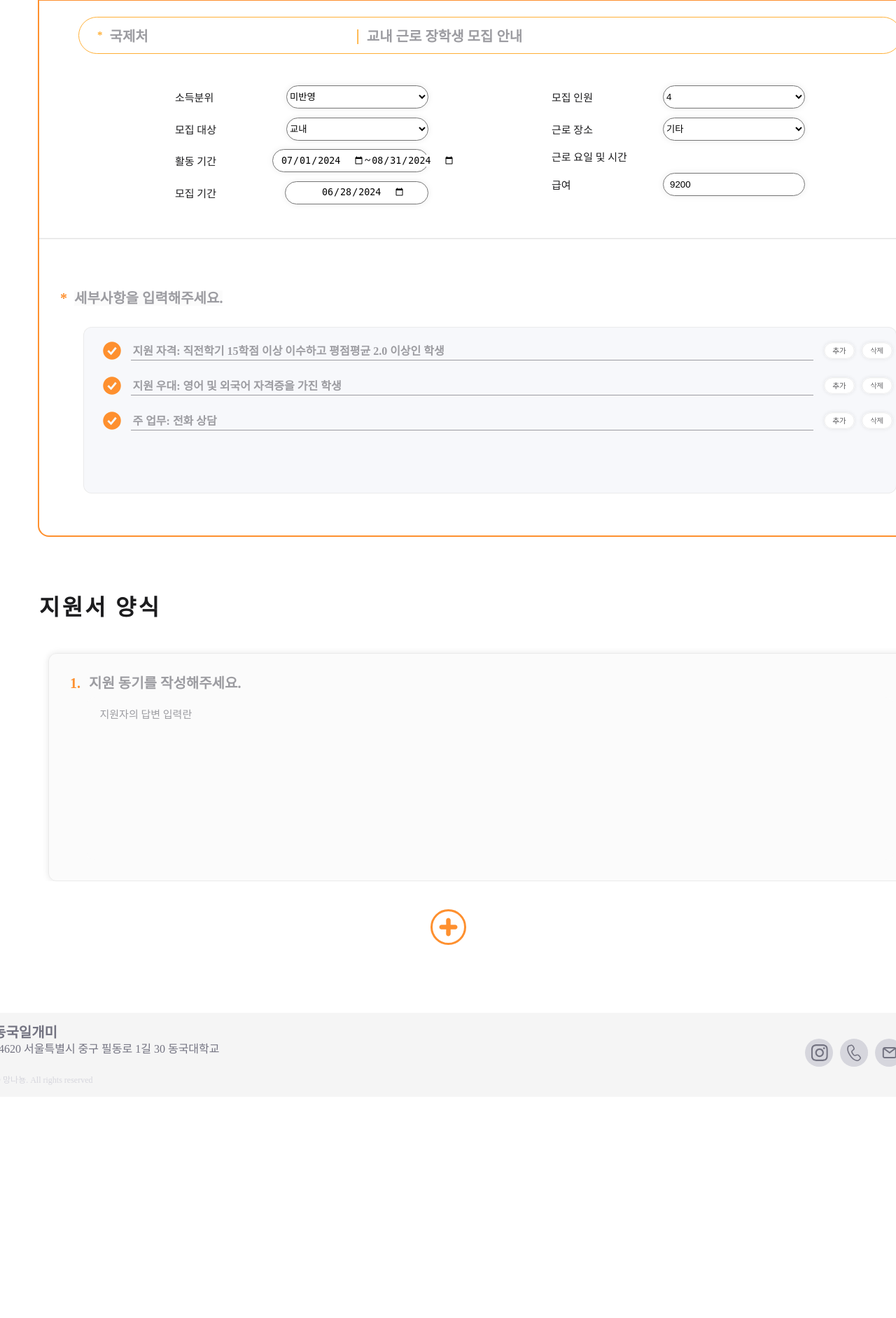
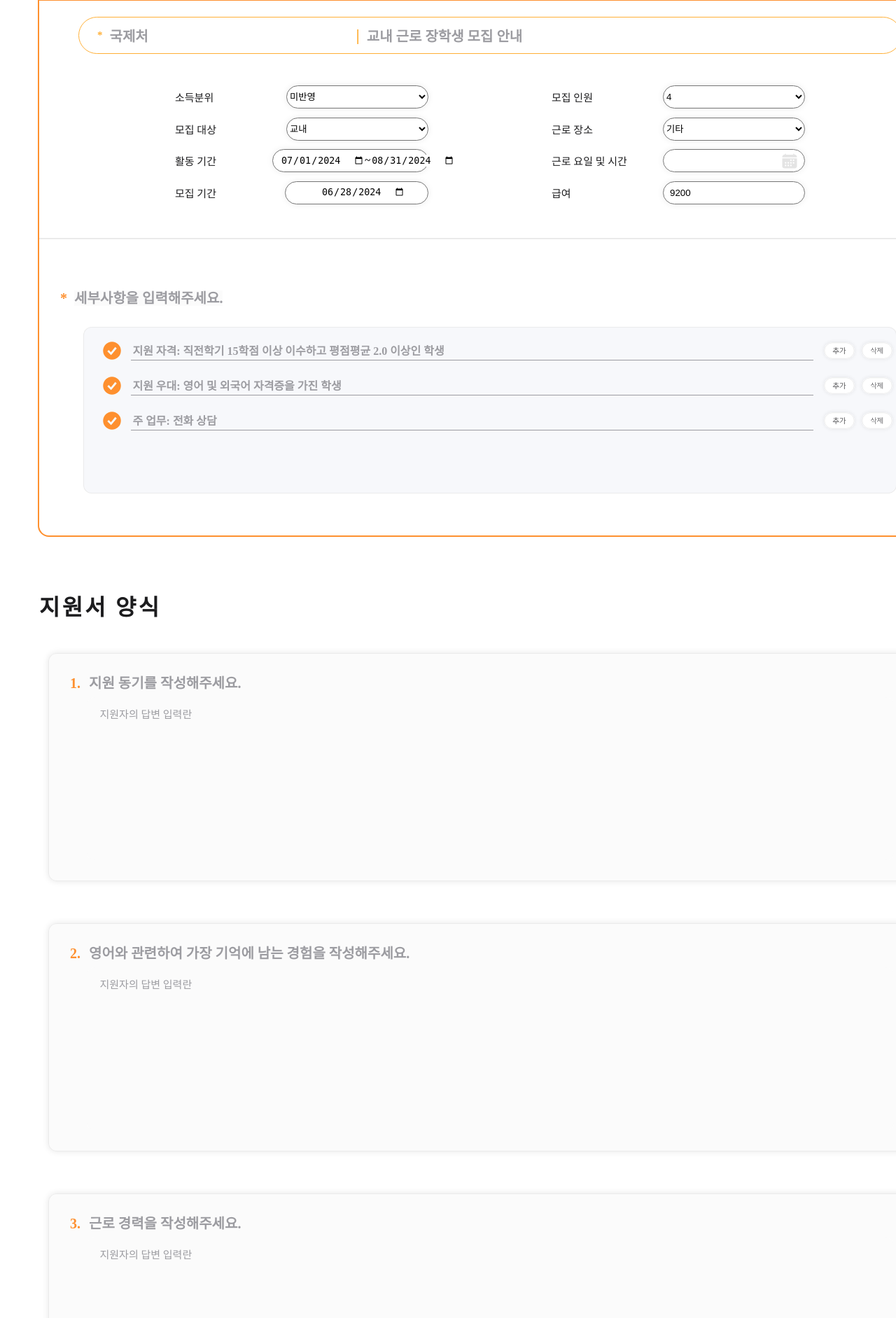
Before and after one commit to LikeLion-at-DGU/2024-simba-6-Mangnanyongs, a Django app: page /post-edit/23 in a window 1280 px wide. Shown: the part 517-2400 px from the top of the page at 70% size. Before the commit the page ends 2067 px from the top, so only its background shows below. Run offline with Django 5.2, Linux system fonts and the light colour scheme; data comes from the database, SQL or seed files in the repository; both versions use the stored data as it was after the commit; some libraries are stand-ins or nearby versions.

Commit message:
FIX: post_edit 수정

```diff
--- a/dongguk_working_ant/project/main/templates/main/post_edit.html
+++ b/dongguk_working_ant/project/main/templates/main/post_edit.html
@@ -118,7 +118,10 @@
             </div>
             <div style="margin-top: 12.5px;">
               <span>근로 요일 및 시간</span>
-              <span></span>
+              <span id="day_time">
+                <input type="text" id="input_day_time" name="time" value=""/>
+                <img src="{% static 'images/icons/calendar.svg' %}" style="width: 24px; height: 24px;">
+              </span>
             </div>
             <div style="margin-top: 12.5px;">
               <label for="salary">급여</label>
@@ -218,6 +221,90 @@
       {% endfor %}
     </div>
     <input type="hidden" id="question_count" name="question_count" value="{{ question_count }}">
+
+    <!--모달-->
+    <div id="modal">
+      <div class="container">
+        <div class="Caption big" style="display: flex; margin-top: 43px">근로 요일 및 시간</div>
+        <div id="day" style="display: flex; gap: 63px; margin-top: 43px">
+          <span class="big">요일</span>
+          <span>
+            <input type="radio" name="discussion_day" id="appoint" value="지정" />
+            <label class="Caption big" for="appoint">지정</label>
+          </span>
+          <span>
+            <input type="radio" name="discussion_day" id="deal" value="협의" />
+            <label class="Caption big" for="deal">협의</label>
+          </span>
+        </div>
+        <div id="select_work_day">
+          <img src="{% static 'images/icons/calendar.svg' %}" style="margin-left: 21px;">
+          <select name="time" id="work_day" class="selector Caption big gray">
+              <option value="" hidden>근로 요일 선택</option>
+              <option value="Mon" {% if post.time == "Mon" %}selected{% endif %}>월요일</option>
+              <option value="Tue" {% if post.time == "Tue" %}selected{% endif %}>화요일</option>
+              <option value="Wed" {% if post.time == "Wed" %}selected{% endif %}>수요일</option>
+              <option value="Thu" {% if post.time == "Thu" %}selected{% endif %}>목요일</option>
+              <option value="Fri" {% if post.time == "Fri" %}selected{% endif %}>금요일</option>
+              <option value="Sat" {% if post.time == "Sat" %}selected{% endif %}>토요일</option>
+              <option value="Sun" {% if post.time == "Sun" %}selected{% endif %}>일요일</option>
+          </select>
+        </div>
+        <div id="day" style="display: flex; gap: 63px; margin-top: 43px">
+          <span class="big">시간</span>
+          <span>
+            <input type="radio" name="discussion_time" id="appoint" value="지정" />
+            <label class="Caption big" for="appoint">지정</label>
+          </span>
+          <span>
+            <input type="radio" name="discussion_time" id="deal" value="협의" />
+            <label class="Caption big" for="deal">협의</label>
+          </span>
+        </div>
+        <div>
+          <div id="select_work_time">
+              <div style="display: flex;">
+                  <img src="{% static 'images/icons/watch.svg' %}" style="margin-left: 21px; margin-right: 12px;">
+                  <select name="time" id="select_start_time" class="Caption big gray">
+                      <option value="" hidden>시작 시간 선택</option>
+                      <option value="9">오전 9시</option>
+                      <option value="10">오전 10시</option>
+                      <option value="11">오전 11시</option>
+                      <option value="12">오전 12시</option>
+                      <option value="13">오후 1시</option>
+                      <option value="14">오후 2시</option>
+                      <option value="15">오후 3시</option>
+                      <option value="16">오후 4시</option>
+                      <option value="17">오후 5시</option>
+                      <option value="18">오후 6시</option>
+                  </select>
+              </div>
+          </div>
+          <div id="select_work_time">
+              <div style="display: flex;">
+                  <img src="{% static 'images/icons/watch.svg' %}" style="margin-left: 21px; margin-right: 12px;">
+                  <select name="time" id="select_end_time" class="Caption big gray">
+                      <option value="" hidden>종료 시간 선택</option>
+                      <option value="9">오전 9시</option>
+                      <option value="10">오전 10시</option>
+                      <option value="11">오전 11시</option>
+                      <option value="12">오전 12시</option>
+                      <option value="13">오후 1시</option>
+                      <option value="14">오후 2시</option>
+                      <option value="15">오후 3시</option>
+                      <option value="16">오후 4시</option>
+                      <option value="17">오후 5시</option>
+                      <option value="18">오후 6시</option>
+                  </select>
+              </div>
+          </div>
+        </div>
+        <div style="margin-top: 29px;">
+          <img src="{% static 'images/icons/cancel.svg' %}" id="cancel_time">
+          <img src="{% static 'images/icons/submit.svg' %}" id="submit_time">
+        </div>
+    </div>
+    </div>
     </form>
 </div>
 <script src="{% static 'js/main/post_edit.js' %}"></script>
--- a/dongguk_working_ant/project/project/static/js/main/post_edit.js
+++ b/dongguk_working_ant/project/project/static/js/main/post_edit.js
@@ -33,11 +33,12 @@ submit.addEventListener('click', function(){
     time_option = document.querySelectorAll('#select_start_time option');
     start_time = document.getElementById('select_start_time').value;
     end_time = document.getElementById('select_end_time').value;
+
     if(start_time == "" || end_time == ""){
       alert("시간을 입력해주세요");
       return;
     }
-    if(start_time > end_time){
+    if(parseInt(start_time) >= parseInt(end_time)){
       alert("시작 시간이 종료 시간보다 늦을 수는 없습니다.");
       return;
     }
```
Also changed, not shown: dongguk_working_ant/project/db.sqlite3.
